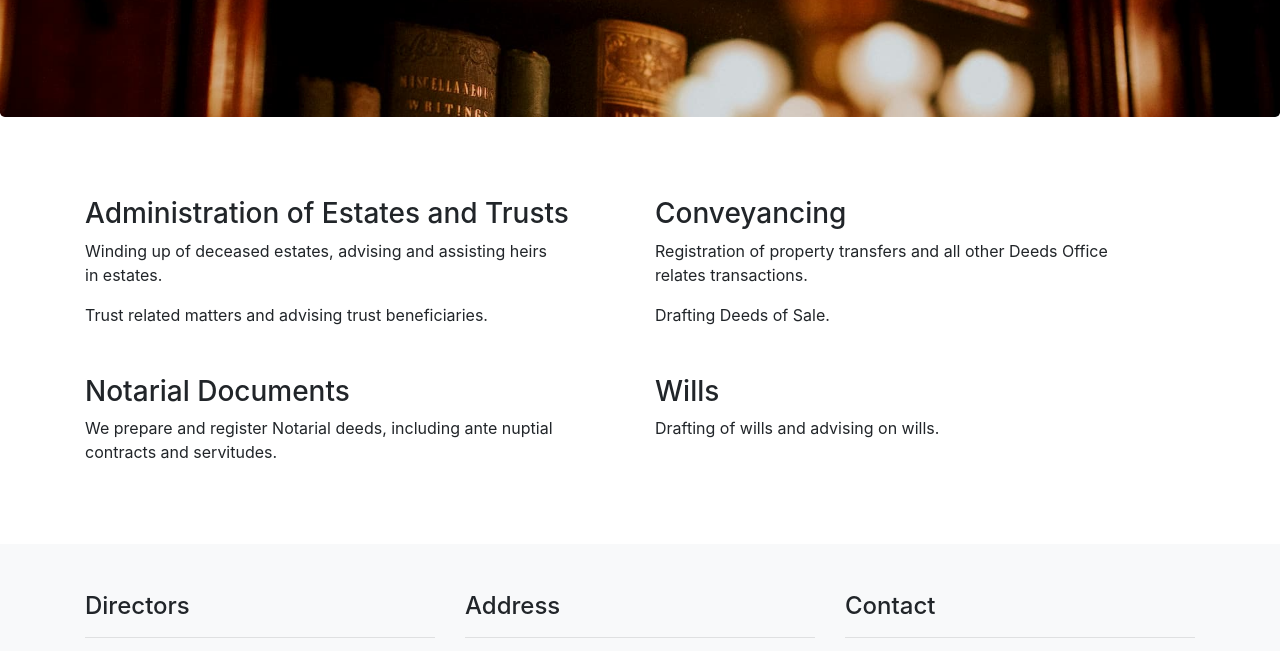
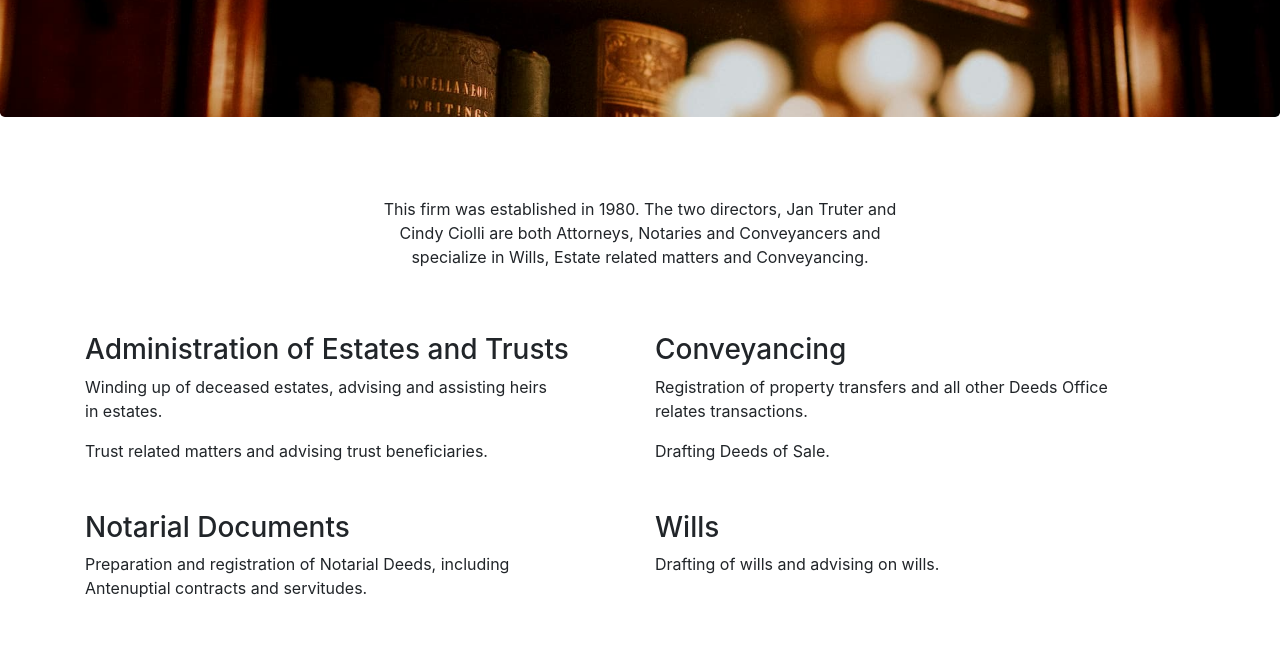
Before and after one commit to jacoduplessis/truterciolli, a plain HTML site: page index.html in a window 1280 px wide. Shown: the part 243-894 px from the top of the page. Drawn offline with Linux system fonts and the light colour scheme.

Commit message:
Content changes

```diff
--- a/index.html
+++ b/index.html
@@ -9,7 +9,7 @@
     <meta name="description"
         content="Jan Truter & Cindy Ciolli — Attorneys, Notaries, Conveyancers based in Cape Town, South Africa.">
     <meta name="author" content="Truter & Ciolli Inc.">
-    <meta name="keywords" content="truter ciolli attorneys notaries conveyancers">
+    <meta name="keywords" content="truter ciolli attorneys notaries conveyancers estates">
     <link rel="stylesheet" href="bootstrap.min.css">
 
 </head>
@@ -27,26 +27,39 @@
             </div>
         </div>
 
+
+
         <div class="container py-5">
+
+            <div class="row text-center justify-content-center pb-5">
+                <div class="col-12 col-lg-6 col-md-9">
+                    <p>This firm was established in 1980. The two directors, Jan Truter and Cindy Ciolli
+are both Attorneys, Notaries and Conveyancers and specialize in Wills, Estate related matters and Conveyancing.</p>
+                </div>
+            </div>
 
             <div class="row">
                 <div class="col-md-6">
+
                     <h3>Administration of Estates and Trusts</h3>
 
                     <p>Winding up of deceased estates, advising and assisting heirs <br>in estates.</p>
                     <p>Trust related matters and advising trust beneficiaries.</p>
+
                     <h3 class="mt-5">Notarial Documents</h3>
-
-                    <p>We prepare and register Notarial deeds, including ante nuptial <br>contracts
-                        and servitudes.</p>
+                    <p>Preparation and registration of Notarial Deeds, including <br>Antenuptial
+                    contracts and servitudes.</p>
 
                 </div>
                 <div class="col-md-6">
+
                     <h3>Conveyancing</h3>
+
                     <p>Registration of property transfers and all other Deeds Office <br>relates transactions.</p>
                     <p>Drafting Deeds of Sale.</p>
 
                     <h3 class="mt-5">Wills</h3>
+
                     <p>Drafting of wills and advising on wills.</p>
 
 
@@ -68,7 +81,8 @@
                     <h4>Directors</h4>
                     <hr>
                     <p>Jan Daniel de Villiers Truter<br>
-                        <strong>BA.LLB. LLM. NDPV</strong></p>
+                        <strong>BA. LLB. LLM. NDPV</strong>
+                    </p>
                     <p>Cindette Maria Ciolli<br>
                         <strong>LL.B</strong></p>
 
```
